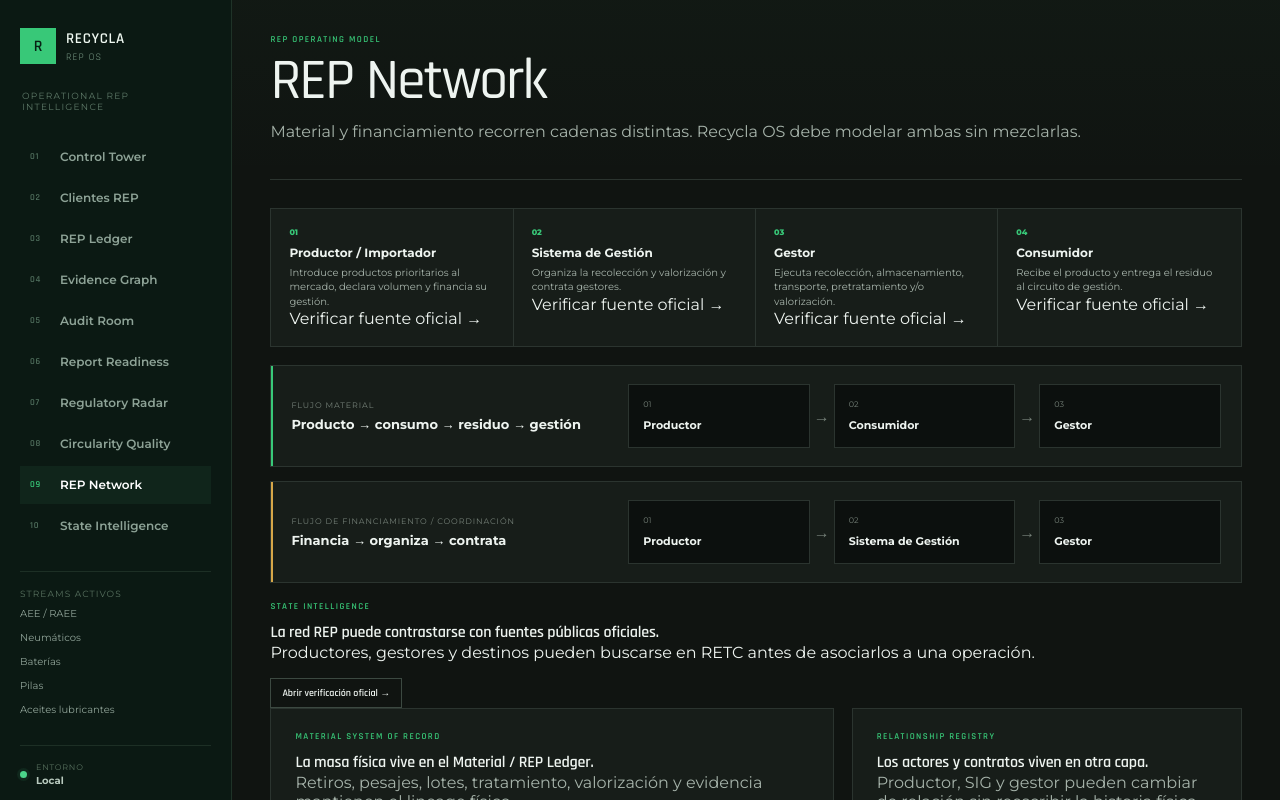
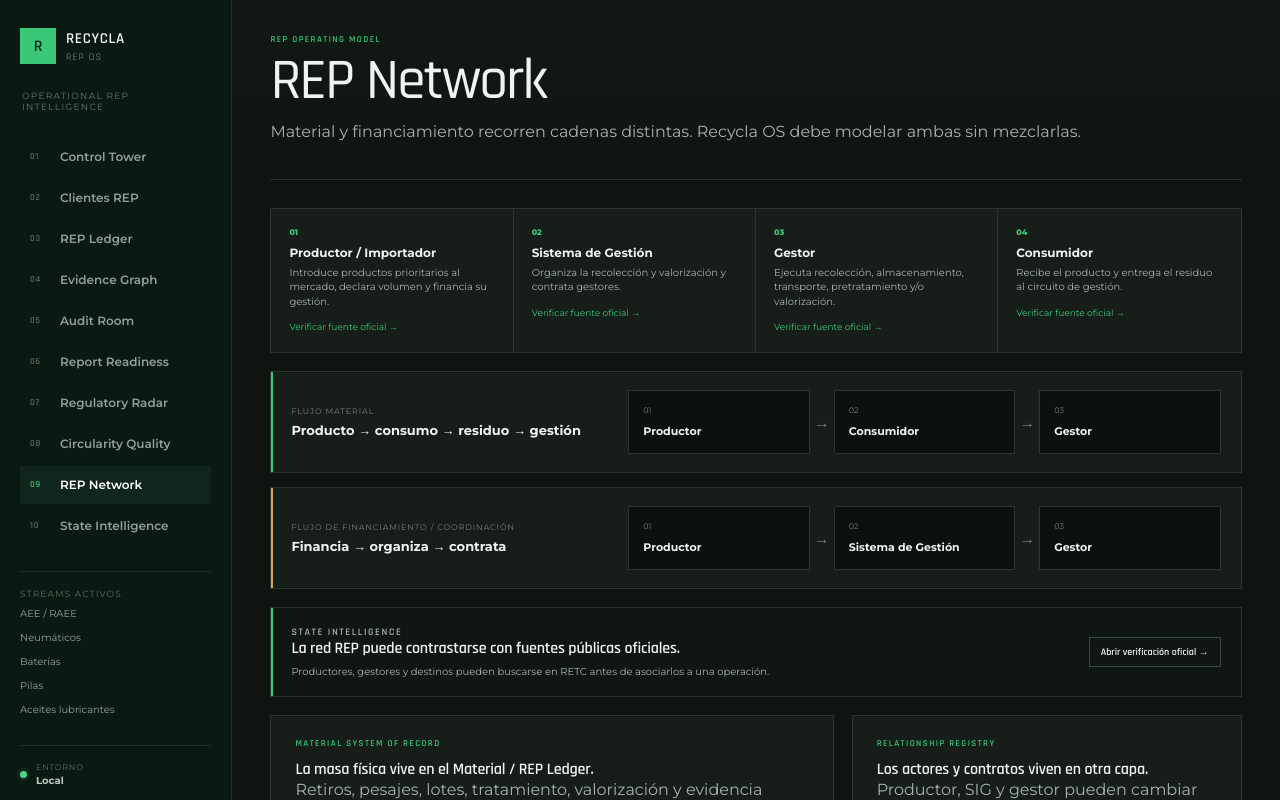
Before and after one commit to traviscomber/recycla, a Next.js app: page /network in a window 1280 px wide. Shown: the top 800 px of the page. Built offline with nearby package versions, Linux system fonts and the light colour scheme.

Commit message:
ui: surface official verification and freshness warnings

```diff
--- a/src/app/globals.css
+++ b/src/app/globals.css
@@ -438,3 +438,10 @@ h1{font-weight:500;letter-spacing:-.035em}
   .verificationSummary>div:last-child{border-bottom:0}
   .matchList{grid-template-columns:1fr}
 }
+
+.historicalSource{color:var(--warning)!important}
+.networkVerifyLink{display:inline-block;margin-top:12px;color:var(--green);font-size:9px}
+.officialVerificationBand{display:flex;align-items:center;justify-content:space-between;gap:24px;border:1px solid var(--line);background:#101713;padding:18px 20px;margin-bottom:18px;box-shadow:inset 2px 0 0 var(--green)}
+.officialVerificationBand h3{margin-bottom:6px}
+.officialVerificationBand p{margin:0;color:var(--text-soft);font-size:10px}
+@media(max-width:640px){.officialVerificationBand{align-items:flex-start;flex-direction:column}}
```
